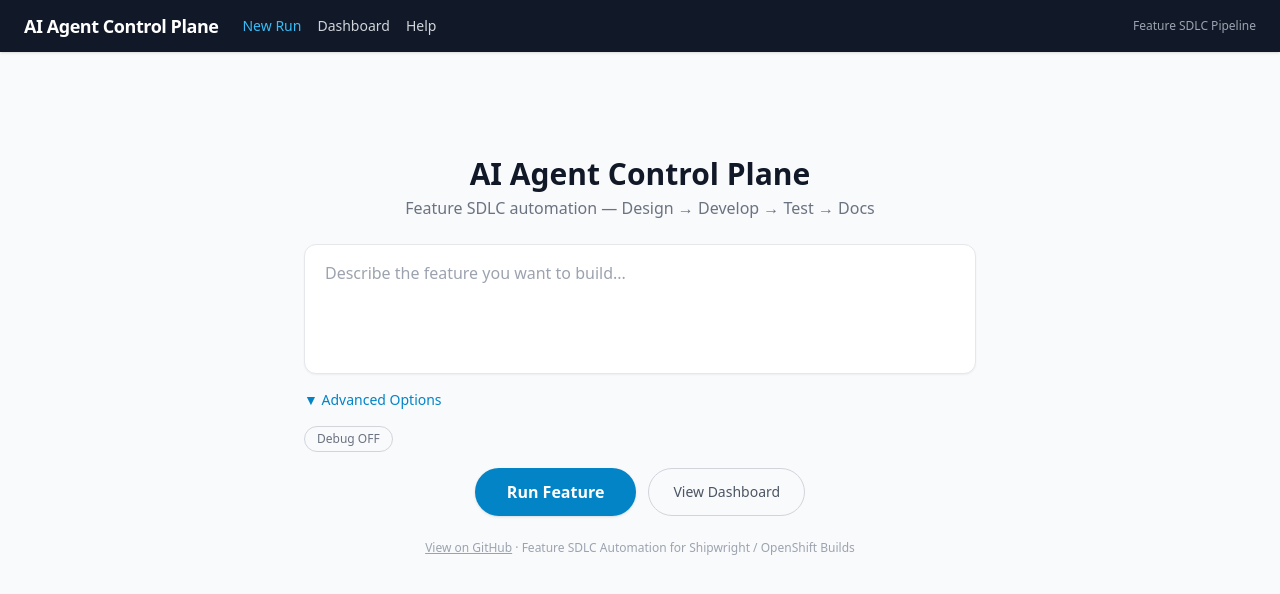
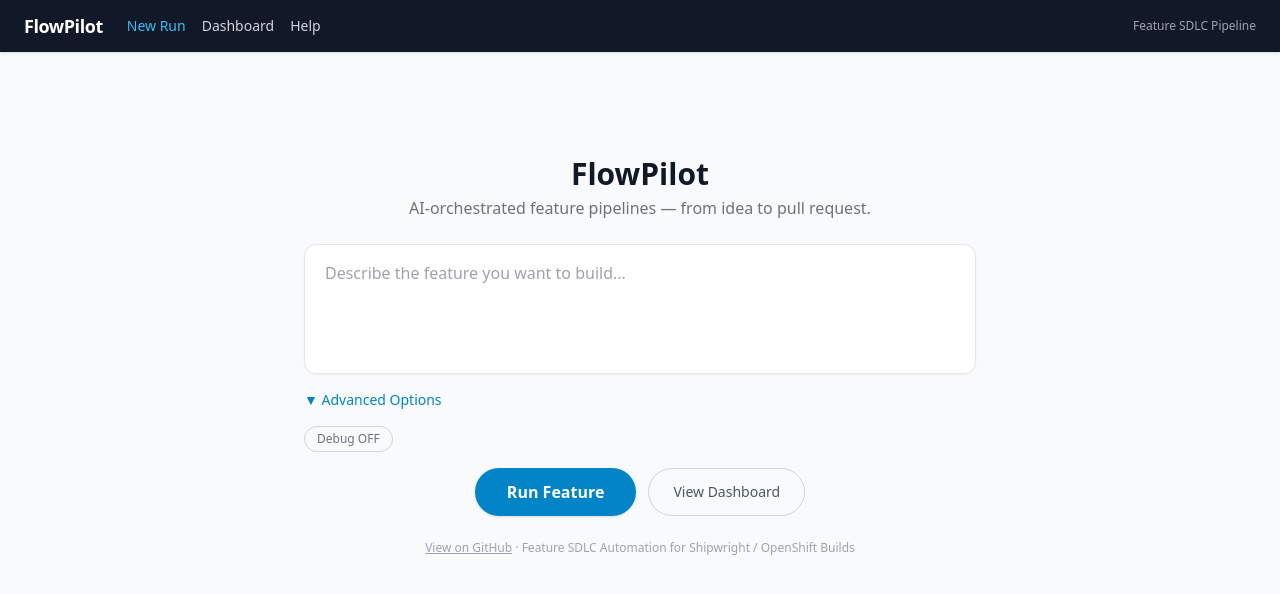
Before and after one commit to ipinto-ai-tools/multi-agents-ocp-builds, a React (Vite) app in the folder dashboard/frontend/: page / in a window 1280 px wide. Shown: the top 594 px of the page. Built offline with nearby package versions, Linux system fonts and the light colour scheme.

Commit message:
feat(ui): rename app to FlowPilot with new tagline

```diff
--- a/dashboard/frontend/src/components/Layout.jsx
+++ b/dashboard/frontend/src/components/Layout.jsx
@@ -7,7 +7,7 @@
       <header className="bg-gray-900 text-white px-6 py-3 flex items-center justify-between shadow">
         <div className="flex items-center gap-6">
           <Link to="/" className="font-bold text-lg tracking-tight">
-            AI Agent Control Plane
+            FlowPilot
           </Link>
           <nav className="flex gap-4 text-sm">
             <Link
--- a/dashboard/frontend/src/pages/NewRun.jsx
+++ b/dashboard/frontend/src/pages/NewRun.jsx
@@ -57,8 +57,8 @@
   return (
     <div className="flex flex-col items-center justify-center min-h-[70vh] gap-6">
       <div className="text-center">
-        <h1 className="text-3xl font-bold text-gray-900 mb-1">AI Agent Control Plane</h1>
-        <p className="text-gray-500">Feature SDLC automation — Design → Develop → Test → Docs</p>
+        <h1 className="text-3xl font-bold text-gray-900 mb-1">FlowPilot</h1>
+        <p className="text-gray-500">AI-orchestrated feature pipelines — from idea to pull request.</p>
       </div>
 
       <form onSubmit={handleSubmit} className="w-full max-w-2xl flex flex-col gap-4">
```
Also changed, not shown: 3 other files (tests, documents, lock files or other folders).
